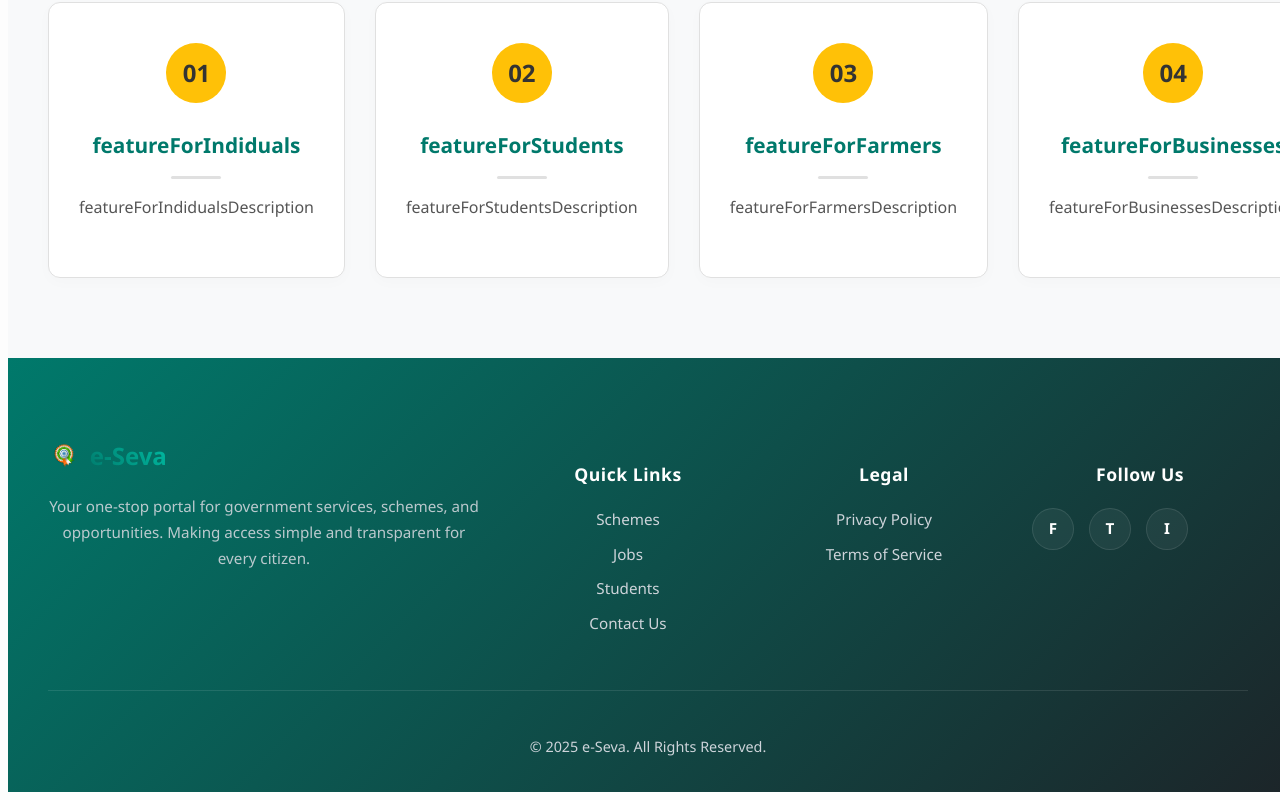
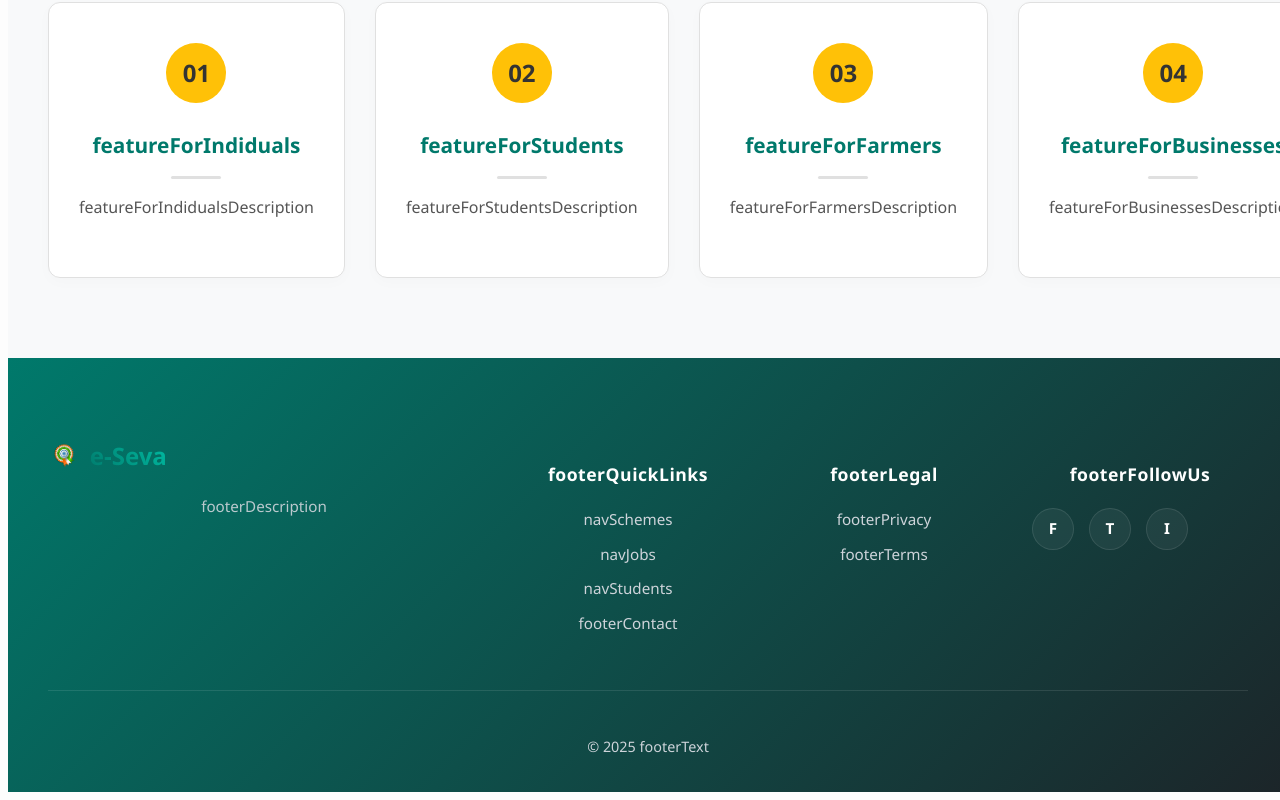
Before and after one commit to IamAdinath/jalad-e-seva-serverless, a React (Vite) app in the folder ui/: page / in a window 1280 px wide. Shown: the part 946-1746 px from the top of the page. Built offline with nearby package versions, Linux system fonts and the light colour scheme.

Commit message:
translation update footer

```diff
--- a/ui/src/components/Footer.tsx
+++ b/ui/src/components/Footer.tsx
@@ -2,11 +2,13 @@ import React from 'react';
 
 // Import the dedicated CSS file for the footer
 import './Footer.css';
+import { useTranslation } from 'react-i18next';
 
 // You can use your own logo or import it if you have a separate dark-mode version
 import logo from '../assets/images/logoindia.png';
 
 const Footer: React.FC = () => {
+  const { t } = useTranslation();
   // Automatically gets the current year for the copyright notice
   const currentYear = new Date().getFullYear();
 
@@ -22,34 +24,33 @@ const Footer: React.FC = () => {
               <span className="logo-text">e-Seva</span>
             </a>
             <p>
-              Your one-stop portal for government services, schemes, and opportunities.
-              Making access simple and transparent for every citizen.
+              {t('footerDescription')}
             </p>
           </div>
 
           {/* Column 2: Quick Links */}
           <div className="footer-links">
-            <h4>Quick Links</h4>
+            <h4>{t('footerQuickLinks')}</h4>
             <ul>
-              <li><a href="/schemes">Schemes</a></li>
-              <li><a href="/jobs">Jobs</a></li>
-              <li><a href="/students">Students</a></li>
-              <li><a href="/#contact">Contact Us</a></li>
+              <li><a href="/schemes">{t('navSchemes')}</a></li>
+              <li><a href="/jobs">{t('navJobs')}</a></li>
+              <li><a href="/students">{t('navStudents')}</a></li>
+              <li><a href="/#contact">{t('footerContact')}</a></li>
             </ul>
           </div>
 
           {/* Column 3: Social & Legal */}
           <div className="footer-links">
-            <h4>Legal</h4>
+            <h4>{t('footerLegal')}</h4>
             <ul>
-              <li><a href="/privacy-policy">Privacy Policy</a></li>
-              <li><a href="/terms-of-service">Terms of Service</a></li>
+              <li><a href="/privacy-policy">{t('footerPrivacy')}</a></li>
+              <li><a href="/terms-of-service">{t('footerTerms')}</a></li>
             </ul>
           </div>
 
           {/* Column 4: Contact/Social */}
           <div className="footer-contact">
-             <h4>Follow Us</h4>
+             <h4>{t('footerFollowUs')}</h4>
              <div className="social-icons">
                 <a href="#" aria-label="Facebook">F</a>
                 <a href="#" aria-label="Twitter">T</a>
@@ -60,7 +61,7 @@ const Footer: React.FC = () => {
         </div>
 
         <div className="footer-bottom">
-          <p>© {currentYear} e-Seva. All Rights Reserved.</p>
+          <p>© {currentYear} {t('footerText')}</p>
         </div>
       </div>
     </footer>
```
